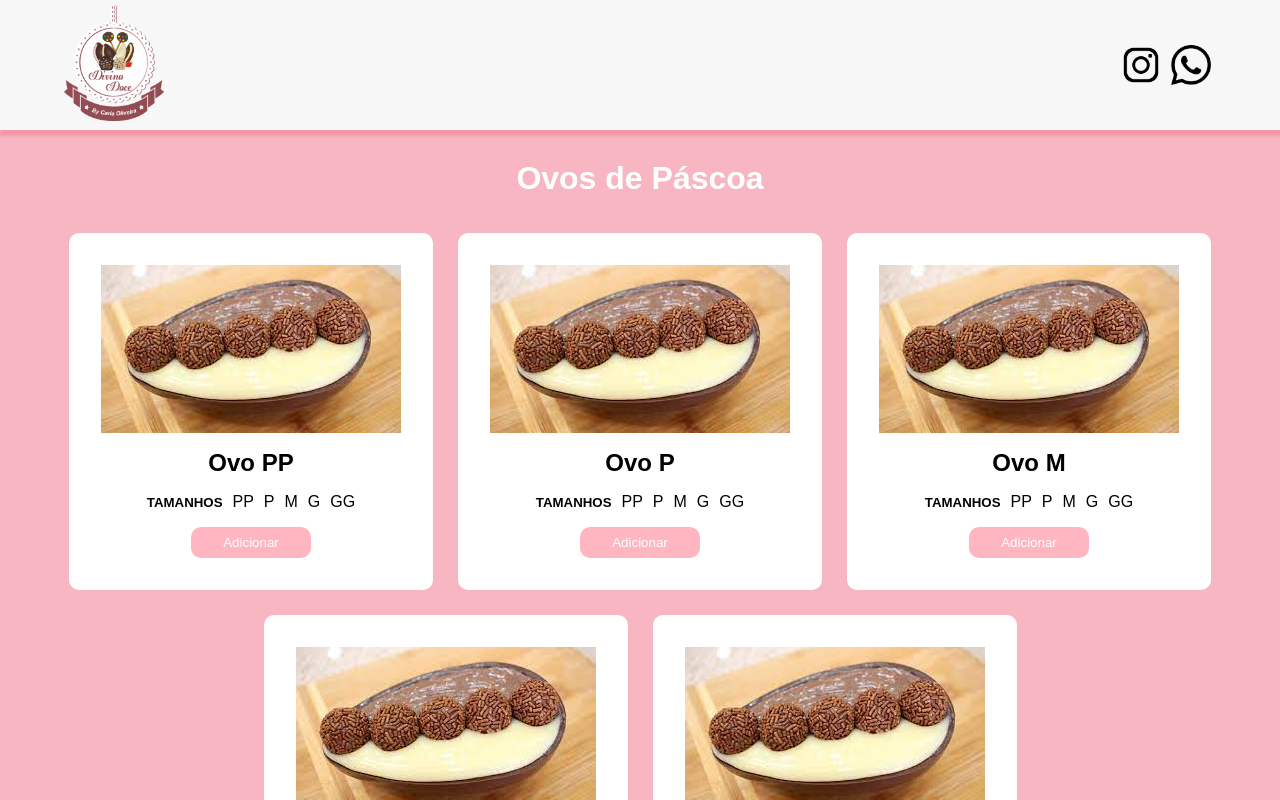
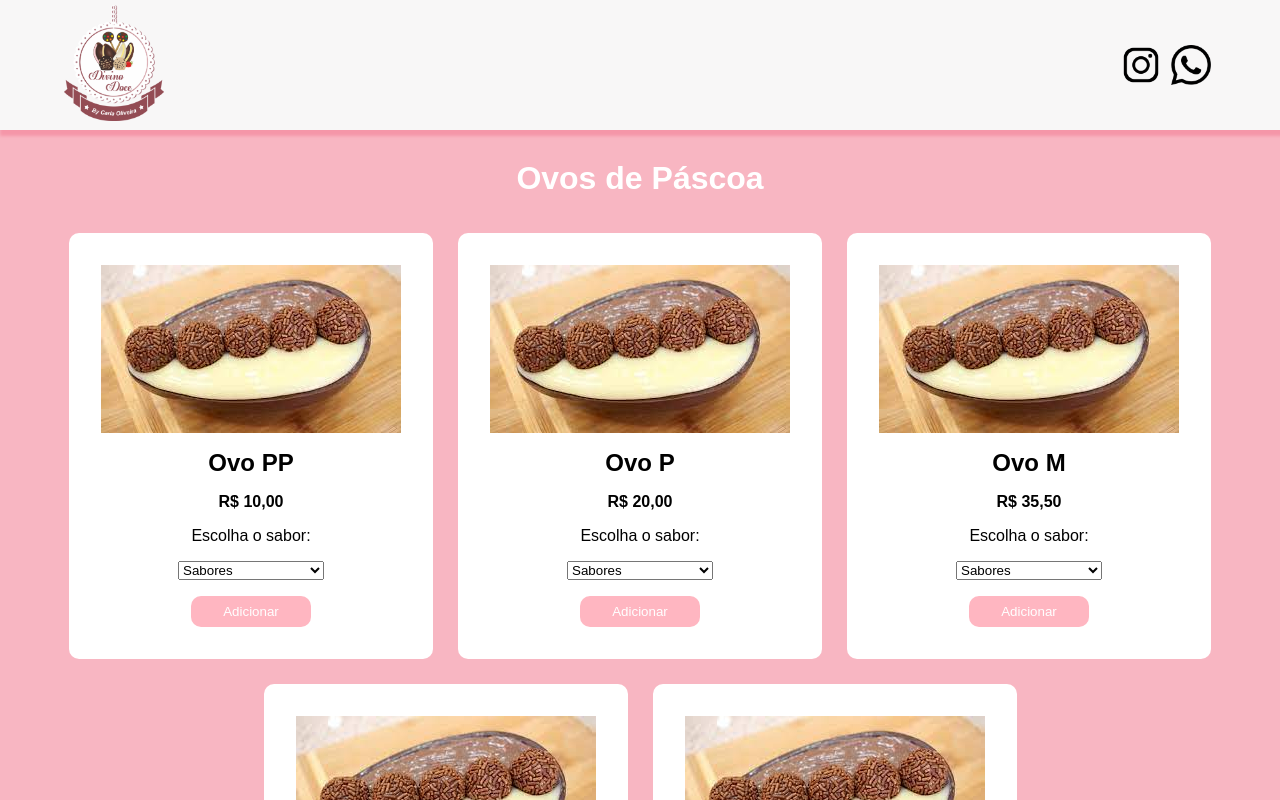
Before and after one commit to tassiooliveira/divinodoce, a React (Create React App) app: page / in a window 1280 px wide. Shown: the top 800 px of the page. Built offline with nearby package versions, Linux system fonts and the light colour scheme.

Commit message:
alteraçoes em geral

```diff
--- a/src/components/Item/index.js
+++ b/src/components/Item/index.js
@@ -1,33 +1,32 @@
 import React, { useContext } from 'react';
 import { CartContext } from '../../contexts/CartContext';
-
+import { list } from '../../database'
 
 
 
 
 function Item({produtos}) {
 
-    const { onclickitem, adicionar } = useContext(CartContext)
+    const {  adicionar} = useContext(CartContext)
 
-    // const itemprecoBRL = produtos.preco.toLocaleString('pt-br',{style: 'currency', currency: 'BRL'})
+     const itemprecoBRL = produtos.preco.toLocaleString('pt-br',{style: 'currency', currency: 'BRL'})
 
     return (
 
 
 
-        <li onClick={() => onclickitem(produtos)} className='item-produtos'>
+        <li  className='item-produtos'>
 
         <img alt='imagem do produto' src={produtos.img}></img>
         <h2>{produtos.nome}</h2>
         <div className='div-sabor'>
-        <h5>TAMANHOS</h5>
-        <span>PP</span>
-        <span>P</span>
-        <span>M</span>
-        <span>G</span>
-        <span>GG</span>
+        <h4>{itemprecoBRL}</h4>
         </div>
-        <button className='botaopadrao' onClick={() => adicionar(produtos)} > Adicionar </button>
+        <span>Escolha o sabor:</span>
+        <select onChange={onchange} id={produtos.id} name="select">
+        {list.map((sabor, index) => <option  key={index} value={sabor.sabor}>{sabor.sabor}</option> )}
+        </select>
+        <button className='botaopadrao'  onClick={() => adicionar(produtos)} > Adicionar </button>
         </li>
     )
 
--- a/src/components/Produtos/index.js
+++ b/src/components/Produtos/index.js
@@ -18,7 +18,6 @@ function Produtos() {
         <div className='produtos-itens-div'>
         {produtos.map(( produtos, index) => <Item key={index} produtos={produtos}/>) }
         </div>
-        {/* <Modalitem produtos={produtos}/> */}
         </>
 
     )
--- a/src/contexts/CartContext/index.js
+++ b/src/contexts/CartContext/index.js
@@ -5,10 +5,7 @@ export const CartContext = createContext({})
 export const CartProvider = ({ children }) => {
 
 
-    const [indexitem, setIndexitem] = useState(0)
     const [modal, setModal] = useState('modal-none')
-    const [modalitem, setModalitem] = useState('modal-noneitem')
-    const [saborescolhido, setSaborescolhido] = useState()
     const [dataescolhida, setDataescolhida] = useState("0")
     const [datanomeescolhida, setDatanomeescolhida] = useState("04/04/2022")
     const [carrinho, setCarrinho] = useState([])
@@ -16,9 +13,6 @@ export const CartProvider = ({ children }) => {
     const totalprecoBRL = totalPreco.toLocaleString('pt-br',{style: 'currency', currency: 'BRL'})
 
 
-    function onchange(e){
-        setSaborescolhido(e.target.value)
-    }
 
     function onchangedata(e){
         setDataescolhida(e.target.value)
@@ -31,14 +25,6 @@ export const CartProvider = ({ children }) => {
 
     }
 
-    function onclickitem(item) {
-        setIndexitem(item.id)
-        setModalitem('modalitem')
-    }
-    function fecharmodalitem() {
-        setModalitem('modal-noneitem')
-    }
-
 
     function abrirmodal() {
         setModal('modal')
@@ -47,22 +33,36 @@ export const CartProvider = ({ children }) => {
         setModal('modal-none')
     }
 
+
+
     function adicionar(item) {
+        const itemid = item.id.toString();
+        const pegarsabor = document.getElementById(itemid).value
+
+        if (pegarsabor !== 'Sabores') {
+            alert('Item adicionado ao carrinho!')
             const itemcart = {
                 id: item.id,
                 nome: item.nome,
                 preco: item.preco,
                 img: item.img,
                 quantidade: item.quantidade,
-            sabor: saborescolhido}
+                sabor: pegarsabor}
              if (item.quantidade>0) {
-            setCarrinho([...carrinho,itemcart])
+                setCarrinho([itemcart,...carrinho])
              } else {
-            alert('Produto fora do estoque')
+                alert('Produto fora do estoque!')
+           }
+
+           }else {
+               alert('Escolha o sabor do produto!')
            }
 
 
+
     }
+
+
 
     function remover(clickItemIndex){
         const filteredCart = carrinho.filter( (itemselect) => carrinho.indexOf(itemselect) !== clickItemIndex)
@@ -80,6 +80,6 @@ export const CartProvider = ({ children }) => {
 
 
     return (
-     <CartContext.Provider value={{carrinho, adicionar, remover, finalizar, totalprecoBRL, onchange, modal, abrirmodal, fecharmodal, onchangedata, dataescolhida, datanomeescolhida, onclickitem, fecharmodalitem, modalitem, indexitem}}>{children}</CartContext.Provider>
+     <CartContext.Provider value={{carrinho, adicionar, remover, finalizar, totalprecoBRL, onchange, modal, abrirmodal, fecharmodal, onchangedata, dataescolhida, datanomeescolhida, onmouseover}}>{children}</CartContext.Provider>
     )
 }
--- a/src/database/index.js
+++ b/src/database/index.js
@@ -2,7 +2,7 @@ export const produtos = [
     {
         id: 0,
         nome: "Ovo PP",
-        preco: 35.50,
+        preco: 10.0,
         img:  "/download.jpg",
         quantidade: 10,
         sabor: ''
@@ -11,7 +11,7 @@ export const produtos = [
     {
         id: 1,
         nome: "Ovo P",
-        preco: 35.50,
+        preco: 20.0,
         img:  "/download.jpg",
         quantidade: 10,
         sabor: ''
@@ -20,7 +20,7 @@ export const produtos = [
     {
         id: 2,
         nome: "Ovo M",
-        preco: 30.50,
+        preco: 35.50,
         img:  "/download.jpg",
         quantidade: 10,
         sabor: ''
@@ -28,7 +28,7 @@ export const produtos = [
     {
         id: 3,
         nome: "Ovo G",
-        preco: 35,
+        preco: 40.50,
         img:  "/download.jpg",
         quantidade: 10,
         sabor: ''
@@ -36,7 +36,7 @@ export const produtos = [
     {
         id: 4,
         nome: "Ovo GG",
-        preco: 40,
+        preco: 55.90,
         img:  "/download.jpg",
         quantidade: 10,
         sabor: ''
@@ -45,12 +45,12 @@ export const produtos = [
 
 
 export  const list = [
-{sabor: "Escolha aqui"},
-{sabor: "PP"},
-{sabor: "P"},
-{sabor: "M"},
-{sabor: "G"},
-{sabor: "GG"}
+{sabor: "Sabores"},
+{sabor: "MM"},
+{sabor: "KITKAT"},
+{sabor: "OREO"},
+{sabor: "NINHO C/ NUTELLA"},
+{sabor: "FERREIRO"}
 ]
 
 export const datas = [
```
Also changed, not shown: src/components/Modalitem/index.js (deleted, +0 -27 lines), src/components/SelectSabor/index.js (deleted, +0 -25 lines). Lines whose indentation alone changed are shown as unchanged.
